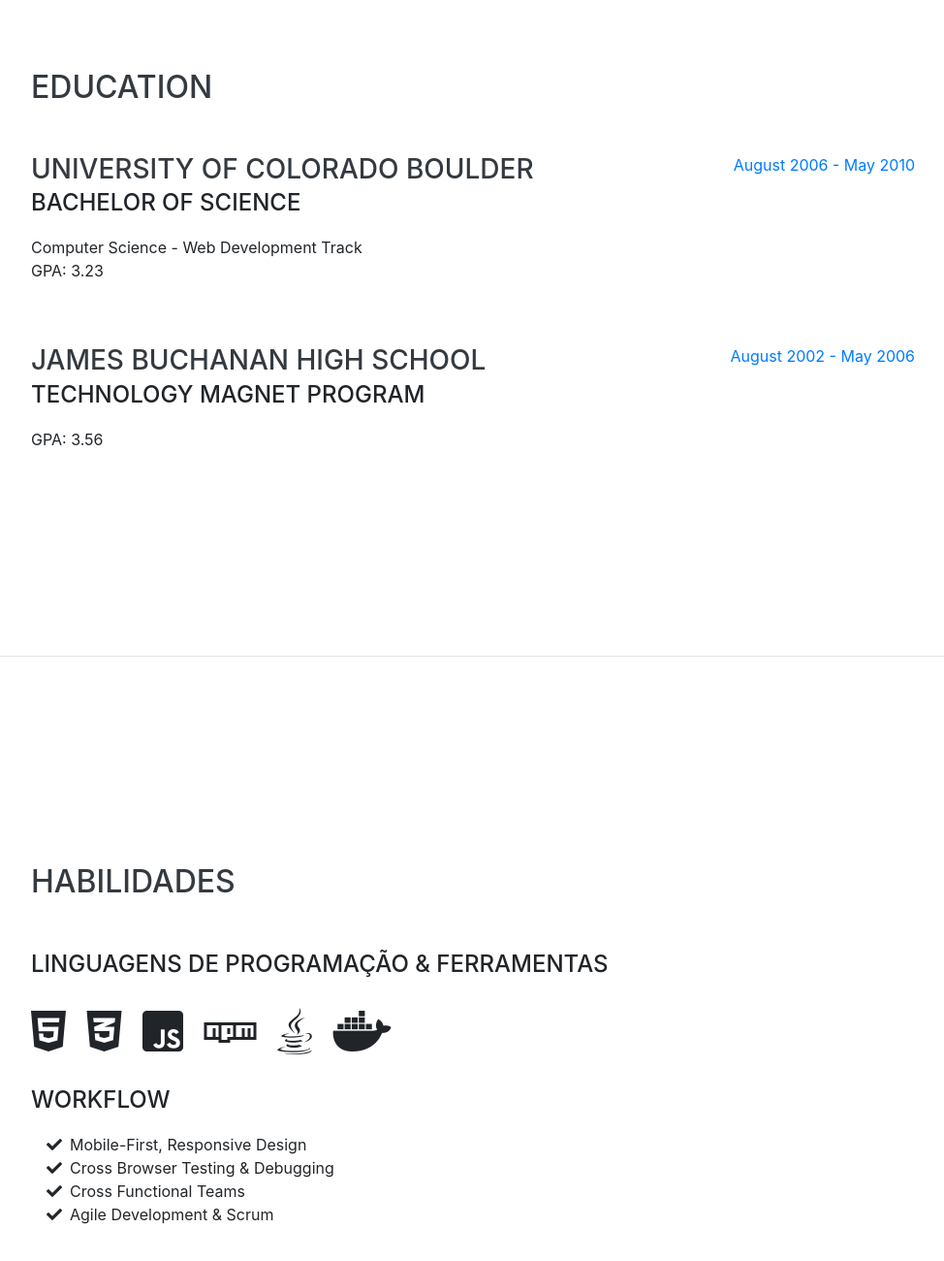
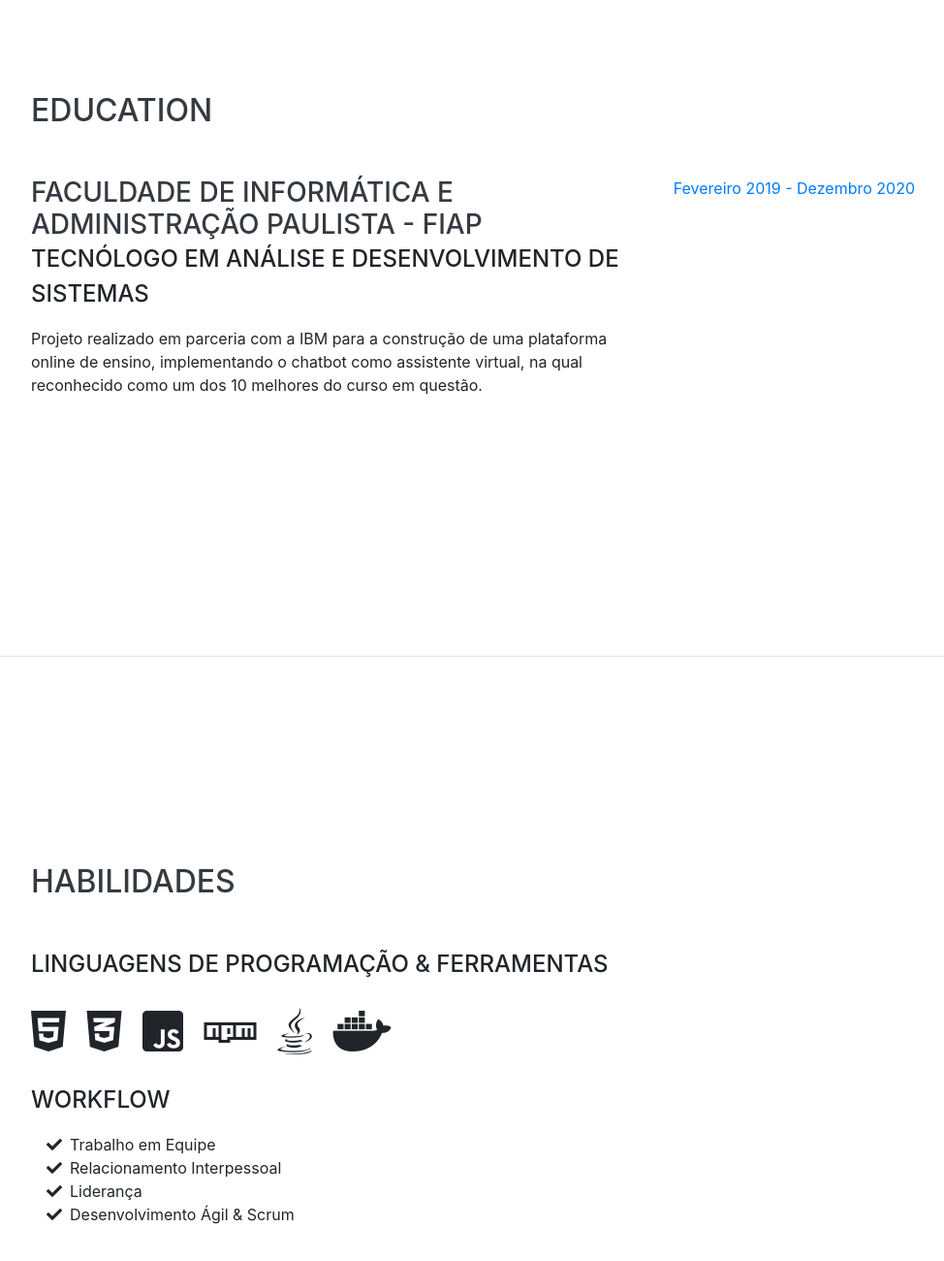
Before and after one commit to ArthurPMachado/Portfolio, a website with bundled scripts: page index.html in a window 1280 px wide. Shown: the part 1726-3026 px from the top of the page at 97% size, without its empty margins (288-1262 px from the left). Built offline with nearby package versions, Linux system fonts and the light colour scheme; a web font is replaced by a local one.

Commit message:
Update education section

```diff
--- a/index.html
+++ b/index.html
@@ -115,27 +115,16 @@
 
         <div class="resume-item d-flex flex-column flex-md-row justify-content-between mb-5">
           <div class="resume-content">
-            <h3 class="mb-0">University of Colorado Boulder</h3>
-            <div class="subheading mb-3">Bachelor of Science</div>
-            <div>Computer Science - Web Development Track</div>
-            <p>GPA: 3.23</p>
+            <h3 class="mb-0">Faculdade de Informática e Administração Paulista - FIAP</h3>
+            <div class="subheading mb-3">Tecnólogo em Análise e Desenvolvimento de Sistemas</div>
+            <div>Projeto realizado em parceria com a IBM para a construção de uma plataforma online de ensino,
+                implementando o chatbot como assistente virtual, na qual reconhecido como um dos 10 melhores
+                do curso em questão.</div>
           </div>
           <div class="resume-date text-md-right">
-            <span class="text-primary">August 2006 - May 2010</span>
+            <span class="text-primary">Fevereiro 2019 - Dezembro 2020</span>
           </div>
         </div>
-
-        <div class="resume-item d-flex flex-column flex-md-row justify-content-between">
-          <div class="resume-content">
-            <h3 class="mb-0">James Buchanan High School</h3>
-            <div class="subheading mb-3">Technology Magnet Program</div>
-            <p>GPA: 3.56</p>
-          </div>
-          <div class="resume-date text-md-right">
-            <span class="text-primary">August 2002 - May 2006</span>
-          </div>
-        </div>
-
       </div>
     </section>
 
@@ -171,16 +160,16 @@
         <ul class="fa-ul mb-0">
           <li>
             <i class="fa-li fa fa-check"></i>
-            Mobile-First, Responsive Design</li>
+            Trabalho em Equipe</li>
           <li>
             <i class="fa-li fa fa-check"></i>
-            Cross Browser Testing &amp; Debugging</li>
+            Relacionamento Interpessoal</li>
           <li>
             <i class="fa-li fa fa-check"></i>
-            Cross Functional Teams</li>
+            Liderança</li>
           <li>
             <i class="fa-li fa fa-check"></i>
-            Agile Development &amp; Scrum</li>
+            Desenvolvimento Ágil &amp; Scrum</li>
         </ul>
       </div>
     </section>
```
